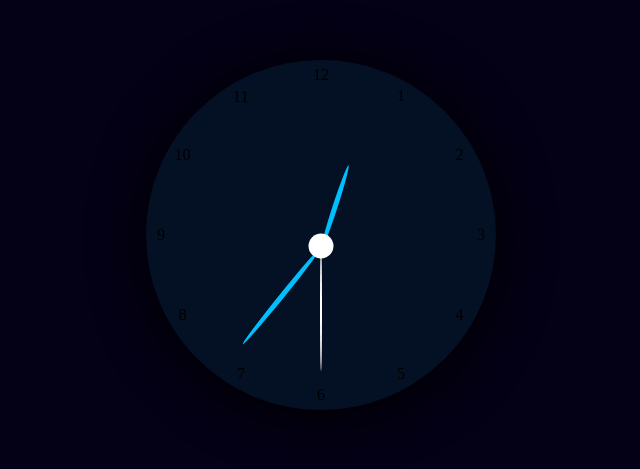
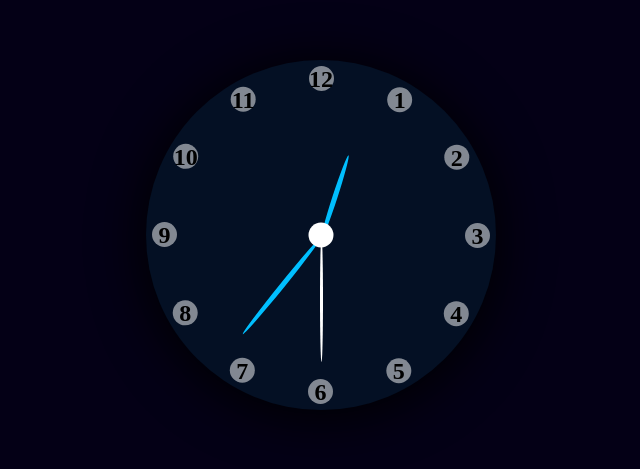
Before and after one commit to Marko2225/analog-clock, a plain HTML site: page index.html in a window 1280 px wide. Shown: the part 165-634 px from the top of the page, without its empty margins (319-959 px from the left). Drawn offline with Linux system fonts and the light colour scheme.

Commit message:
modified css

```diff
--- a/style.css
+++ b/style.css
@@ -5,6 +5,7 @@ body {
 
 #container {
     height: 100vh;
+    width: auto;
     display: flex;
     justify-content: center;
     align-items: center;
@@ -21,14 +22,15 @@ body {
     place-content: center;
 
 }
+
 #clock::before {
     content: '';
     position: absolute;
     width: 25px;
     height: 25px;
     background: white;
-    border-radius: 50%;
-    top: 53%;
+    border-radius: 51%;
+    top: 50%;
     left: 50%;
     transform: translate(-50%, -50%);
     z-index: 5000;
@@ -42,16 +44,16 @@ body {
 .minute {
     width: 5px;
     height: 125px;
-    top: 62px;
+    top: 52px;
     left: calc(50% - 2.5px);
     border-radius: 50%;
     background: deepskyblue;
 }
 
 .second {
-    width: 2px;
+    width: 3px;
     height: 125px;
-    top: 61px;
+    top: 52px;
     left: calc(50% - 1px);
     background: #fff;
     border-radius: 50%;
@@ -60,7 +62,7 @@ body {
 .hour {
     width: 5px;
     height: 87.5px;
-    top: 100.5px;
+    top: 90.5px;
     left: calc(50% - 2.5px);
     background: deepskyblue;
     border-radius: 50%;
@@ -78,30 +80,28 @@ body {
 }
 
 .numbers li {
-   position: absolute;
-   inset:6px;
-       /* transform: rotate(-30deg) ; */
+    position: absolute;
+    inset: 6px;
+    /* transform: rotate(-30deg) ; */
+
+}
+
+span {
+    display: flex;
+    justify-content: center;
+    align-items: center;
+    width: 25px;
+    height: 25px;
+    text-align: center;
+    /* line-height: 20px;  */
+    background: rgba(255, 255, 255, 0.5);
+    border-radius: 50%;
+    transform: translate(-50%, -50%);
+    font-size: 1.5em;
+    font-weight: 800;
 }
 
 /* Definiranje CSS varijablama za rotaciju */
 :root {
     --rotation-degree: calc(360deg / 12);
 }
-.numbers li {
-    /* transform: translate(-50%, -50%) rotate(0deg) translateY(-120px); /*Pomerite ih dalje od centra */
-}
-/* Rotacija brojeva */
-.numbers li:nth-child(n) { transform:  rotate(n * var(--rotation-degree));
-
-} /* 12 */
-/* .numbers li:nth-child(2) { transform: translate(-50%, -100%) rotate(1 * var(--rotation-degree)); } 1 */
-/* .numbers li:nth-child(3) { transform: translate(-50%, -100%) rotate(2 * var(--rotation-degree)); } 2 */
-/* .numbers li:nth-child(4) { transform: translate(-50%, -100%) rotate(3 * var(--rotation-degree)); } 3 */
-/* .numbers li:nth-child(5) { transform: translate(-50%, -100%) rotate(4 * var(--rotation-degree)); } 4 */
-/* .numbers li:nth-child(6) { transform: translate(-50%, -100%) rotate(5 * var(--rotation-degree)); } 5 */
-/* .numbers li:nth-child(7) { transform: translate(-50%, -100%) rotate(6 * var(--rotation-degree)); } 6 */
-/* .numbers li:nth-child(8) { transform: translate(-50%, -100%) rotate(7 * var(--rotation-degree)); } 7 */
-/* .numbers li:nth-child(9) { transform: translate(-50%, -100%) rotate(8 * var(--rotation-degree)); } 8 */
-/* .numbers li:nth-child(10) { transform: translate(-50%, -100%) rotate(9 * var(--rotation-degree)); } 9 */
-/* .numbers li:nth-child(11) { transform: translate(-50%, -100%) rotate(10 * var(--rotation-degree)); } 10 */
-/* .numbers li:nth-child(12) { transform: translate(-50%, -100%) rotate(11 * var(--rotation-degree)); } 11 */
```
